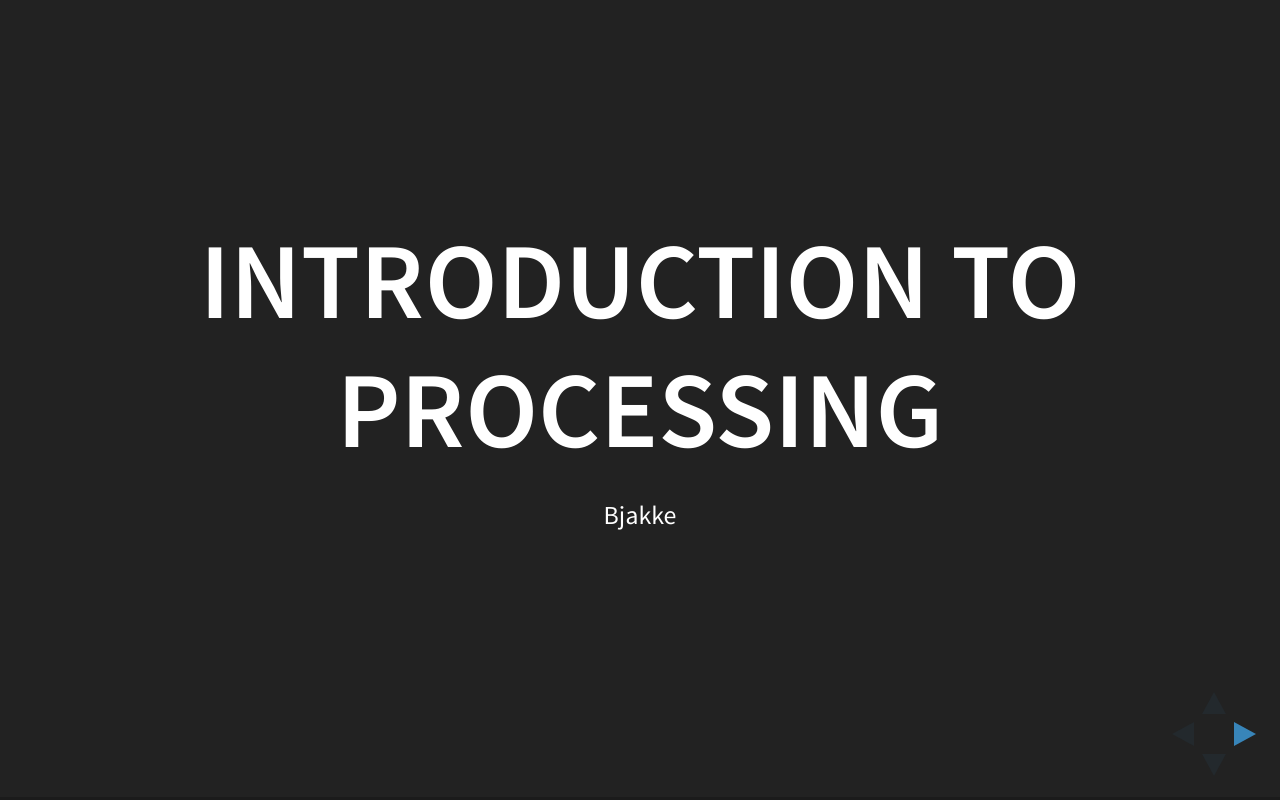
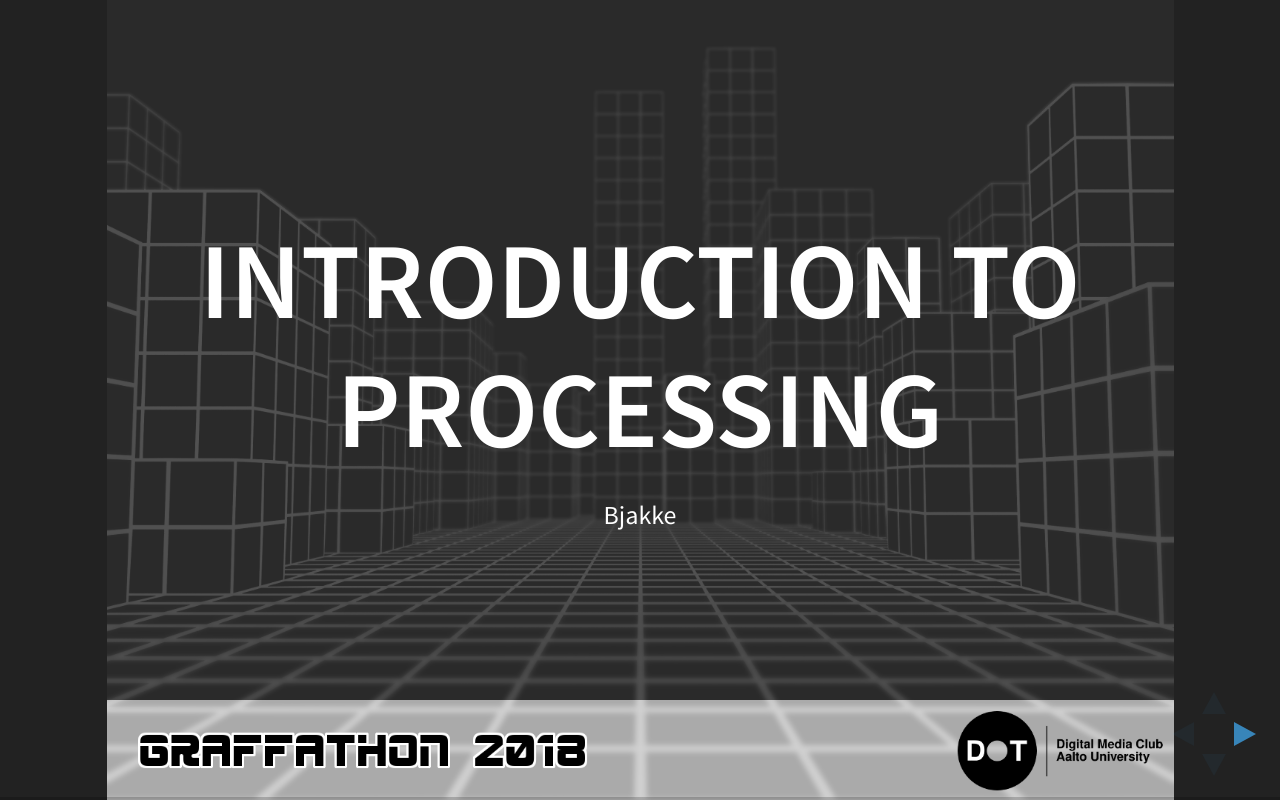
Before and after one commit to bjakke/graffathon-2018-slides, a plain HTML site: page docs/index.html in a window 1280 px wide. Drawn offline with Linux system fonts and the light colour scheme.

Commit message:
added background to title slide

```diff
--- a/docs/index.html
+++ b/docs/index.html
@@ -86,7 +86,7 @@ table.CodeRay td.code>pre{padding:0}
 .CodeRay .insert .insert{color:#080}
 .CodeRay .delete .delete{color:#800}
 .CodeRay .change .change{color:#66f}
-.CodeRay .head .head{color:#f4f}</style><link href="reveal.js-3.5.0/lib/css/zenburn.css" rel="stylesheet" /><script>document.write( '<link rel="stylesheet" href="reveal.js-3.5.0/css/print/' + ( window.location.search.match( /print-pdf/gi ) ? 'pdf' : 'paper' ) + '.css" type="text/css" media="print">' );</script></head><body><div class="reveal"><div class="slides"><section class="title" data-state="title"><h1>Introduction to Processing</h1><p class="author"><small>Bjakke</small></p></section><section id="_presentation_navigation" data-background-image="images/background.png" data-background-size="contain"><h2>Presentation Navigation</h2><div class="ulist"><ul><li><p>Navigate with arrows</p></li><li><p><code><strong>s</strong></code> open speaker notes</p></li><li><p><code><strong>b</strong></code> or <code><strong>.</strong></code> to blank screen</p></li><li><p><code><strong>esc</strong></code> to get slide overview</p></li></ul></div>
+.CodeRay .head .head{color:#f4f}</style><link href="reveal.js-3.5.0/lib/css/zenburn.css" rel="stylesheet" /><script>document.write( '<link rel="stylesheet" href="reveal.js-3.5.0/css/print/' + ( window.location.search.match( /print-pdf/gi ) ? 'pdf' : 'paper' ) + '.css" type="text/css" media="print">' );</script></head><body><div class="reveal"><div class="slides"><section class="title" data-state="title" data-background-size="contain" data-background-image="images/background.png"><h1>Introduction to Processing</h1><p class="author"><small>Bjakke</small></p></section><section id="_presentation_navigation" data-background-image="images/background.png" data-background-size="contain"><h2>Presentation Navigation</h2><div class="ulist"><ul><li><p>Navigate with arrows</p></li><li><p><code><strong>s</strong></code> open speaker notes</p></li><li><p><code><strong>b</strong></code> or <code><strong>.</strong></code> to blank screen</p></li><li><p><code><strong>esc</strong></code> to get slide overview</p></li></ul></div>
 <aside class="notes"><div class="paragraph"><p>Some test notes</p></div></aside></section>
 <section id="_agenda"><h2>Agenda</h2><div class="ulist"><ul><li><p>Basics needed for a demo</p></li><li><p>Processing</p></li><li><p>Rocket</p></li><li><p>Moonlander</p></li><li><p>General tips</p></li></ul></div></section>
 <section id="_demo_basics"><h2>Demo basics</h2><div class="ulist"><ul><li class="fragment"><p>Graphics</p></li><li class="fragment"><p>Music</p></li><li class="fragment"><p>Music usually in sync with image</p></li><li class="fragment"><p>Last few minutes</p></li><li class="fragment"><p>(These vary depending competition rules and categories)</p></li></ul></div>
```
Also changed, not shown: 1 other file.
